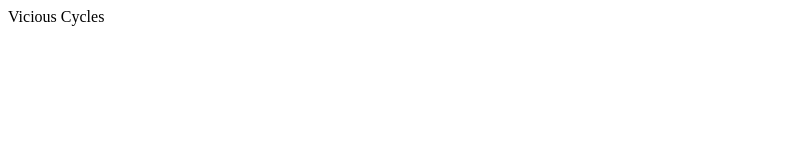
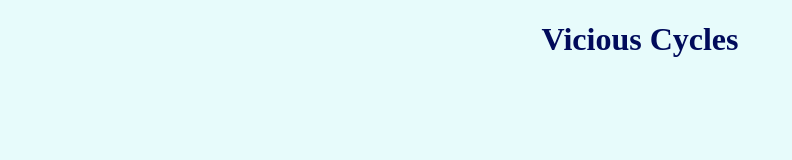
Before and after one commit to haileypec/ViciousCylesProject, a plain HTML site: page index.html in a window 1280 px wide. Shown: the whole page, without its empty margins (0-792 px from the left). Drawn offline with Linux system fonts and the light colour scheme.

Commit message:
Add files via upload

```diff
--- a/index.html
+++ b/index.html
@@ -1,5 +1,17 @@
 <!DOCTYPE html>
 <html>
-<head>Vicious Cycles
+<head><h1>Vicious Cycles</h1>
 <title>Vicious Cycles Project</title>
+<style>
+body {
+    background-color: #E7FBFB;
+    }
+h1 {
+color: #010B5B;
+size: 4em;
+text-align: center;
+}
+
+    </style>
 </head>
+</html>
```
